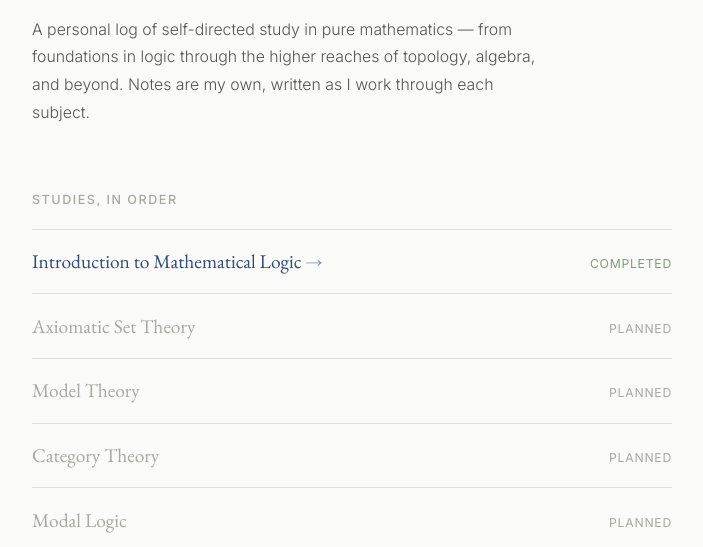
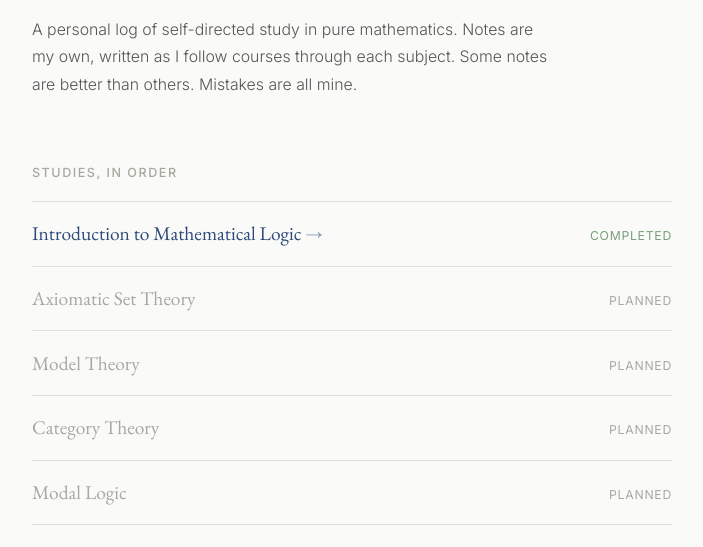
Before and after one commit to kidusfmariam/math-website, a plain HTML site: page index.html in a window 1280 px wide. Shown: the part 253-800 px from the top of the page, without its empty margins (288-991 px from the left). Drawn offline with nearby package versions, Linux system fonts and the light colour scheme.

Commit message:
Website Description Update

```diff
--- a/index.html
+++ b/index.html
@@ -206,9 +206,7 @@
     <h1>Wandering Sailboat's<br /><em>Math Journey</em></h1>
 
     <p class="tagline">
-      A personal log of self-directed study in pure mathematics —
-      from foundations in logic through the higher reaches of topology,
-      algebra, and beyond. Notes are my own, written as I work through each subject.
+      A personal log of self-directed study in pure mathematics. Notes are my own, written as I follow courses through each subject. Some notes are better than others. Mistakes are all mine.
     </p>
   </header>
 
```
